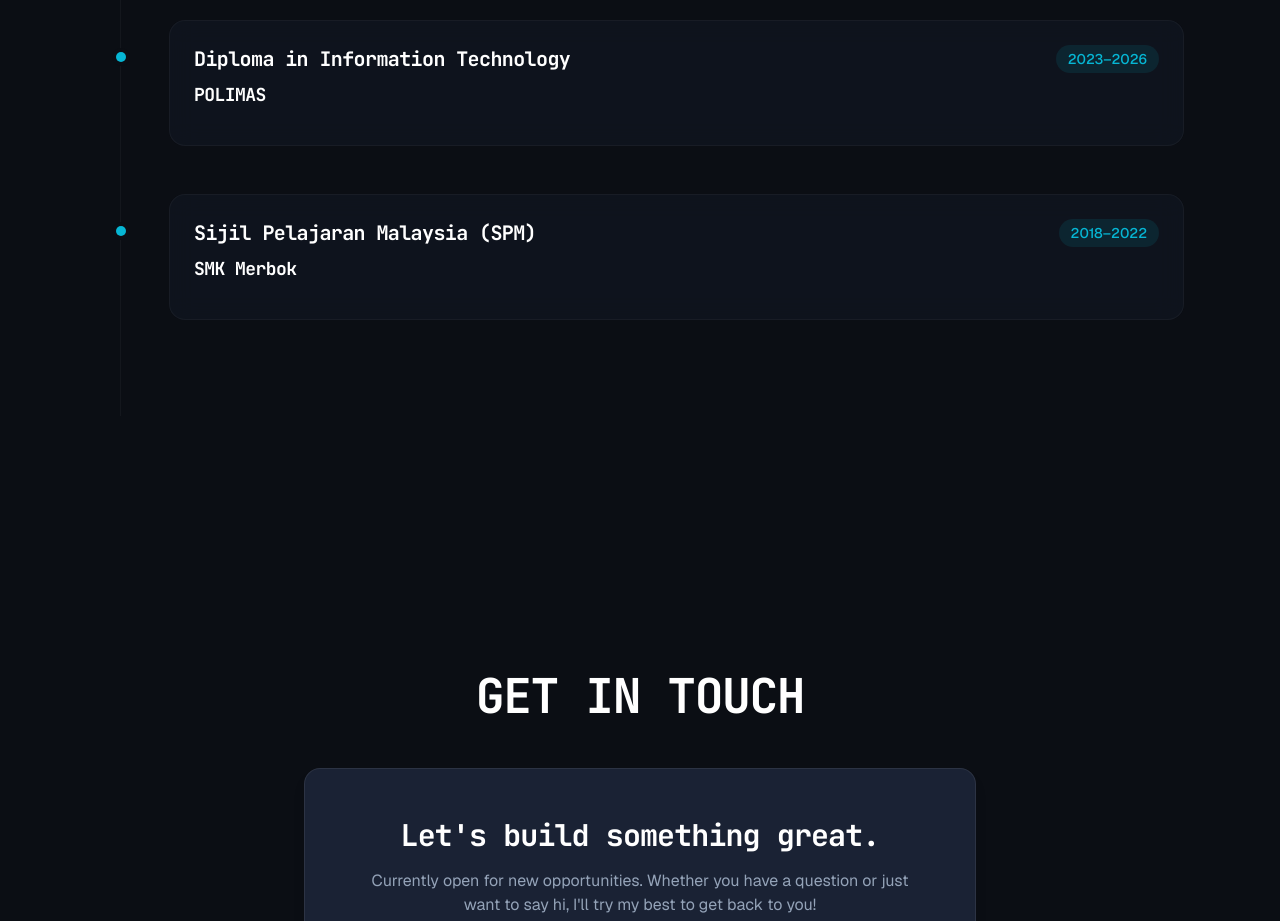
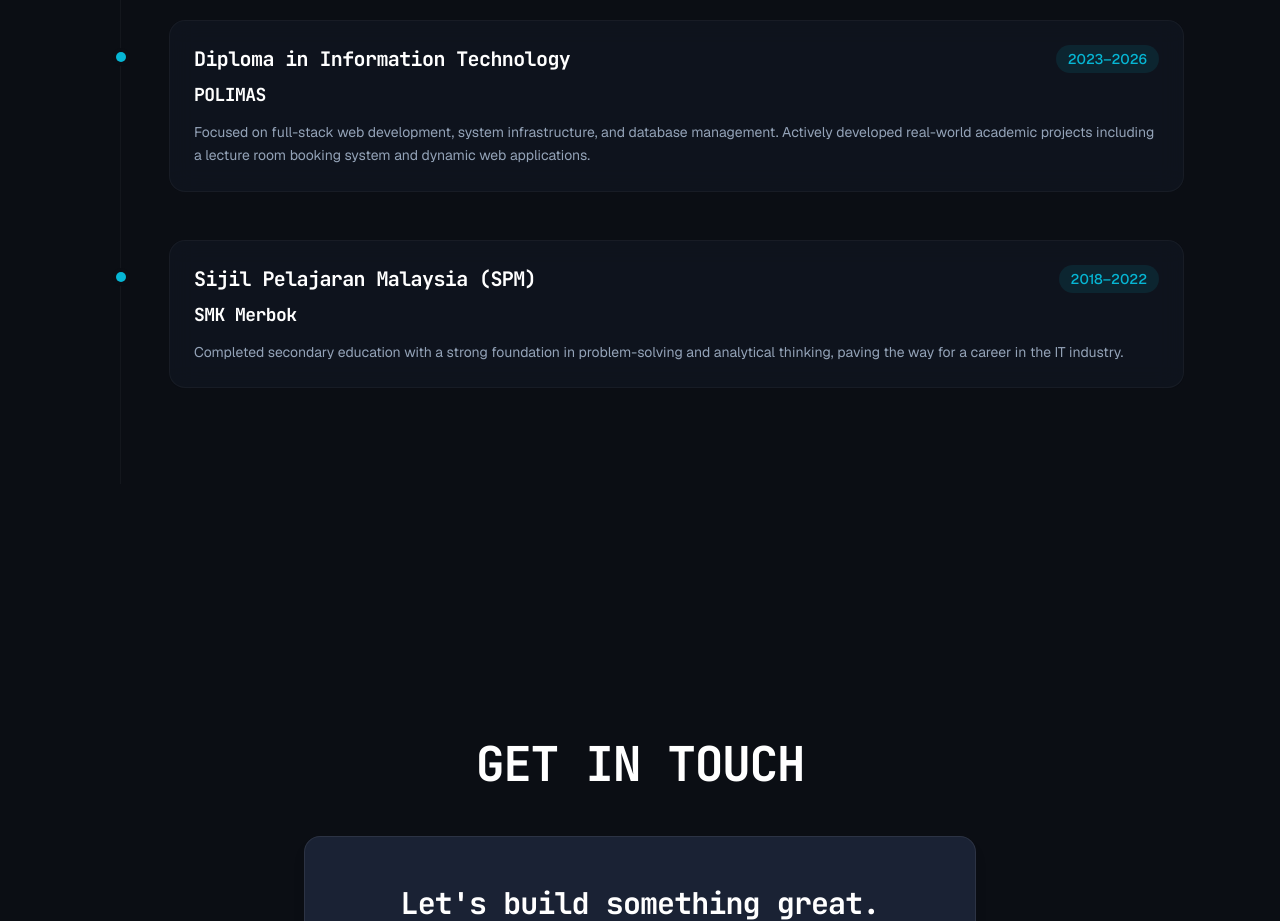
Before and after one commit to MatGol06/azam_portfolio, a Next.js app: page / in a window 1280 px wide. Shown: the part 3300-4221 px from the top of the page. Built offline with nearby package versions, Linux system fonts and the light colour scheme.

Commit message:
content: add descriptions for education history

```diff
--- a/src/data/portfolioData.js
+++ b/src/data/portfolioData.js
@@ -49,14 +49,14 @@ export const portfolioData = {
       degree: "Diploma in Information Technology",
       school: "POLIMAS",
       duration: "2023–2026",
-      details: ""
+      details: "Focused on full-stack web development, system infrastructure, and database management. Actively developed real-world academic projects including a lecture room booking system and dynamic web applications."
     },
     {
       id: 2,
       degree: "Sijil Pelajaran Malaysia (SPM)",
       school: "SMK Merbok",
       duration: "2018–2022",
-      details: ""
+      details: "Completed secondary education with a strong foundation in problem-solving and analytical thinking, paving the way for a career in the IT industry."
     }
   ],
   projects: [
```
